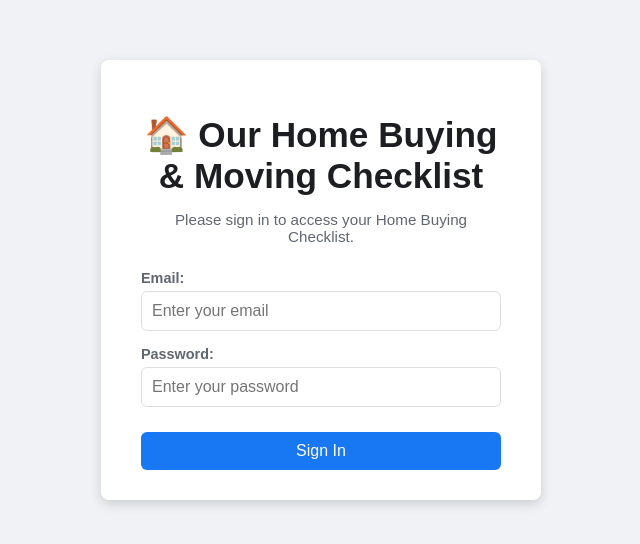
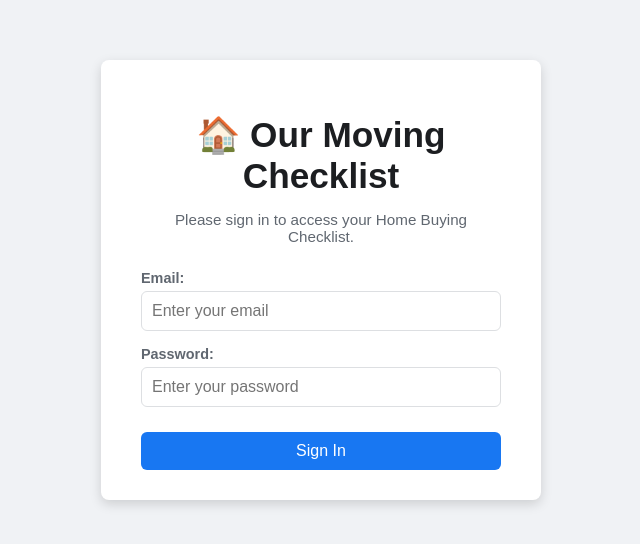
Before and after one commit to Reg0lino/_home, a plain HTML site: page index.html in a window 1280 px wide. Shown: the part 120-664 px from the top of the page, without its empty margins (319-959 px from the left). Drawn offline with Linux system fonts and the light colour scheme; no server answers.

Commit message:
changes title: Update HTML files

```diff
--- a/index.html
+++ b/index.html
@@ -102,7 +102,7 @@
 </head>
 <body>
     <div class="container">
-        <h1 style="font-size:2.2em;font-weight:bold;">🏠 Our Home Buying & Moving Checklist</h1>
+        <h1 style="font-size:2.2em;font-weight:bold;">🏠 Our Moving Checklist</h1>
         <p>Please sign in to access your Home Buying Checklist.</p>
 
         <label for="emailInput">Email:</label>
```
Also changed, not shown: contacts.html (+1 -1 lines), deadlines.html (+1 -1 lines), documents.html (+1 -1 lines), guide.html (+1 -1 lines), home.html (+2 -2 lines).
